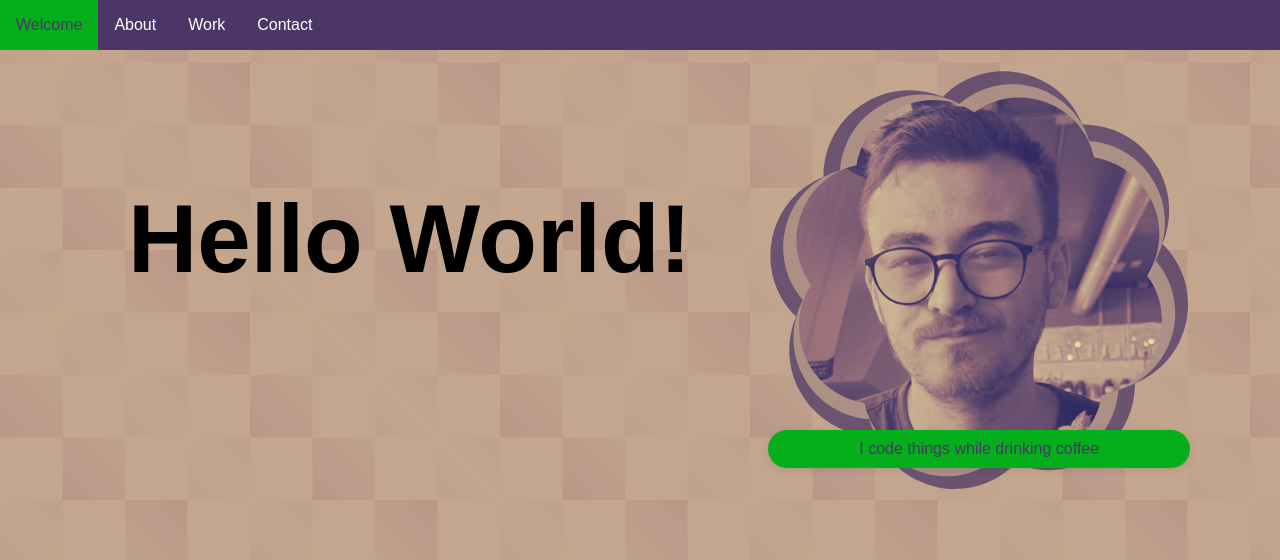
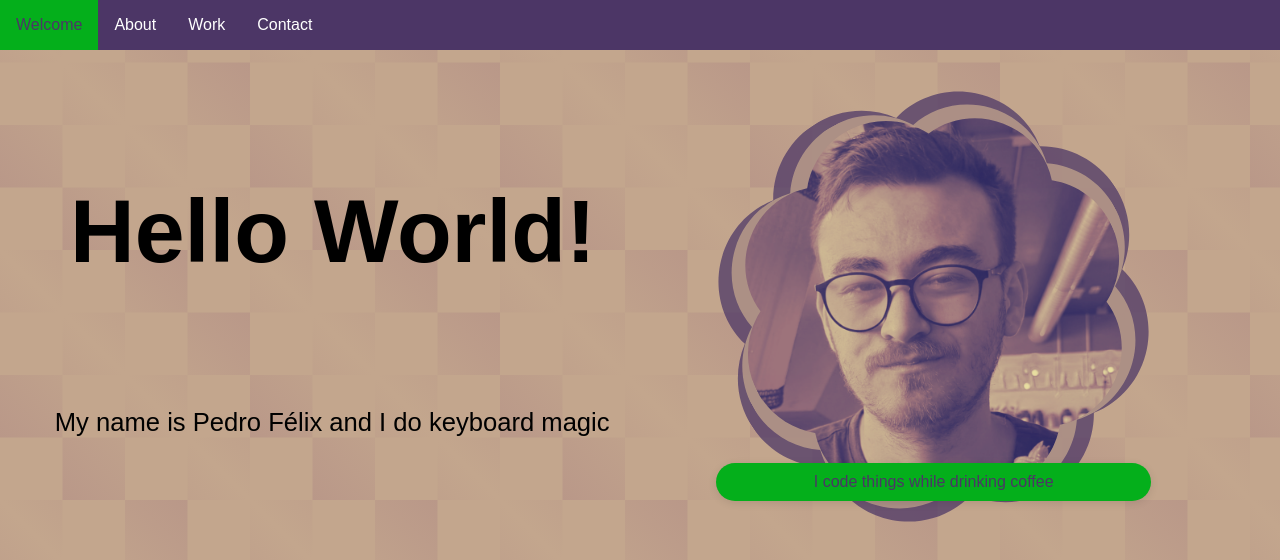
Before and after one commit to PedrorFelix/LearningReact, a React (Create React App) app: page / in a window 1280 px wide. Shown: the top 560 px of the page. Built offline with nearby package versions, Linux system fonts and the light colour scheme; a web font is replaced by a local one.

Commit message:
changes on layout, placeholder content and about page first draft

```diff
--- a/src/pages/App.js
+++ b/src/pages/App.js
@@ -1,6 +1,7 @@
 import { Routes, Route, BrowserRouter } from "react-router-dom";
 import { NavBar } from './NavBar';
 import { ProfileImage } from './ProfileImage';
+import { BasicInfo } from "./BasicInfo";
 import '@material/web/button/filled-button.js';
 import '@material/web/button/outlined-button.js';
 import '@material/web/checkbox/checkbox.js';
@@ -11,12 +12,15 @@ import './style/WelcomePage.css';
 function WelcomePage(){
   return(
     <div className="WelcomeBanner">
-      <h1 className='Title'>Hello World!</h1>
+      <h1 className="WelcomeTitle">Hello World!</h1>
       <div className="ImageSubtitleWrapper">
-        <ProfileImage className='Photo' svgpath={'/assets/imageContainer.svg'}/>
+        <ProfileImage className="Photo" svgpath={'/assets/imageContainer.svg'}/>
         <div className="SubtitleShape">
           <p className="Subtitle">I code things while drinking coffee</p>
         </div>
+      </div>
+      <div className="Content">
+        <p>My name is Pedro Félix and I do keyboard magic</p>
       </div>
     </div>
   )
@@ -25,21 +29,40 @@ function WelcomePage(){
 function About(){
 
   return(
-    <div>About Page</div>
+    <div className="AboutBanner">
+      <h1>About Me</h1>
+      <div className="CodeBlock"><BasicInfo /></div>
+      <div className="Description">
+        <p>I'm an aspiring junior developer with a deep passion for coding and a will to build impactful software.
+        I'm eager to apply my skills, focusing in JavaScript and Python' but I thrive to continuously learn from experienced teams.
+        My goal is to contribute with clean and effective code and grow into a skilled developer.
+        Let's connect! I'm always open to talk about new opportunities.</p>
+      </div>
+    </div>
   )
 }
 
 function Work(){
 
   return(
-    <div>Work Page</div>
+    <div className="WorkBanner">
+      <p>First job here</p>
+      <p>Intership here</p>
+      <p>Teenager jobs here</p>
+      <p>University Education</p>
+      <p>High School</p>
+    </div>
   )
 }
 
 function Contact(){
 
   return(
-    <div>Contact Page</div>
+    <div className="ContactBanner">
+      <p> email </p>
+      <p> social media </p>
+      <p> Linked In</p>
+    </div>
   )
 }
 
--- /dev/null
+++ b/src/pages/BasicInfo.js
@@ -0,0 +1,22 @@
+export function BasicInfo() {
+
+    const name = "Pedro Félix";
+    const age = 25;
+    const nationality = "Portuguese";
+
+    const jsonSnippet = `
+    {
+    "name": "${name}",
+    "age": ${age},
+    "nationality": "${nationality}"
+    }`;
+
+    return(
+        <div className="BasicInfo">
+            <p className="BasicInfoTitle">Here's a little snippet about me in a familiar format:</p>
+            <div className="CodeSnippet">
+                <pre><code>{jsonSnippet}</code></pre>
+            </div>
+        </div>
+    )
+}
--- a/src/pages/style/App.css
+++ b/src/pages/style/App.css
@@ -15,7 +15,7 @@
 
 .App {
   min-height: 100vh;
-  display: flex;
+  display: grid;
   justify-content: center;
   align-items: center;
 }
--- a/src/pages/style/WelcomePage.css
+++ b/src/pages/style/WelcomePage.css
@@ -1,23 +1,25 @@
-
 .WelcomeBanner {
     font-family: 'Bitcount', sans-serif;
-    display: flex;
+    display: grid;
+    grid-template-columns: auto auto;
+    padding:20px;
 }
 
-.Title {
-    max-width: 50%;
-    font-size: 6rem;
-    position: absolute;
-    top: 15%;
-    left:10%;
+.WelcomeTitle {
+    font-size: 7vw;
+    padding-left: 50px;
+    padding-top: 50px;
 }
 
 .ImageSubtitleWrapper {
-    position: relative;
-    top: 10%;
-    left:60%;
-    width: 33%;
-    min-width: 250px;
+    width: 80%;
+}
+
+.Content {
+    font-size: 2vw;
+    position:relative;
+    bottom:200%;
+    left:5%;
 }
 
 .SubtitleShape {
```
